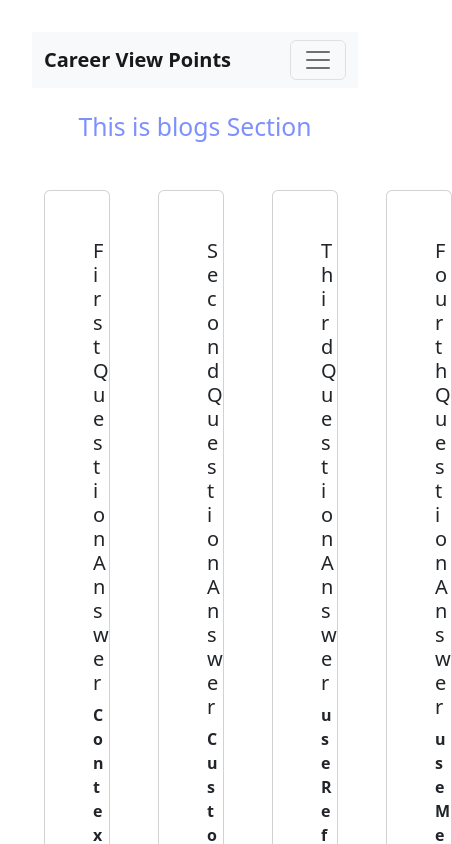
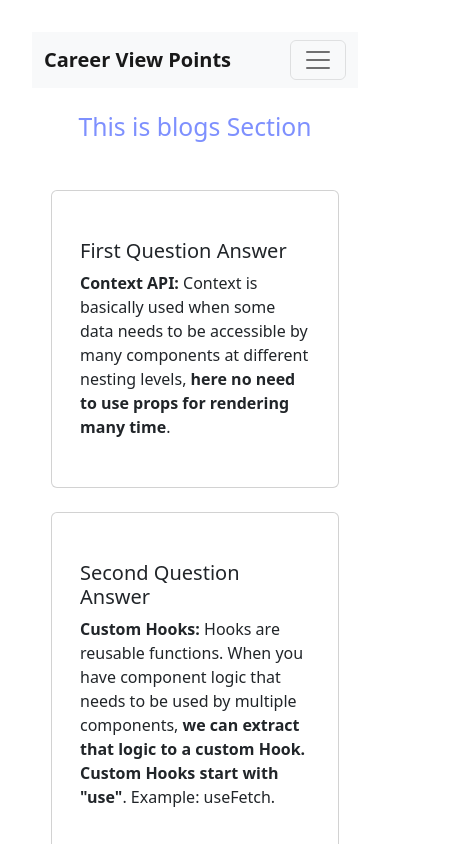
Before and after one commit to Galib24/career-hub, a React (Vite) app: page /blog in a window 390 px wide. Shown: the top 844 px of the page, 452 px wide, since content can reach past the window. Built offline with nearby package versions, Linux system fonts and the light colour scheme.

Commit message:
mobile responsive for blog

```diff
--- a/src/Components/Blog/Blog.jsx
+++ b/src/Components/Blog/Blog.jsx
@@ -7,7 +7,7 @@ const Blog = () => {
             <h2 className='text-center mb-5' style={{color: '#7E90FE'}}>This is blogs Section</h2>
             {/* card section */}
 
-            <section className='container d-flex gap-5'>
+            <section className='justify-content-center row row-col-sm-1 row-cols-md-auto gap-4'>
                 <Card style={{ width: '18rem' }}>
                     <Card.Body>
                         <Card.Title>First Question Answer</Card.Title>
@@ -25,7 +25,7 @@ const Blog = () => {
                 <Card style={{ width: '18rem' }}>
                     <Card.Body>
                         <Card.Title>Third Question Answer</Card.Title>
-                        <Card.Text> <strong>useRef: </strong> useRef(initialValue) is a built-in React hook that accepts one argument as the initial value and returns a reference (aka ref). </Card.Text>
+                        <Card.Text> <strong>useRef:</strong> useRef(initialValue) is a built-in React hook that accepts one argument as the initial value and returns a reference (aka ref). </Card.Text>
                     </Card.Body>
                 </Card>
 
```
Also changed, not shown: src/Components/SingleFeature/SingleFeature.jsx (line endings or trailing spaces).
